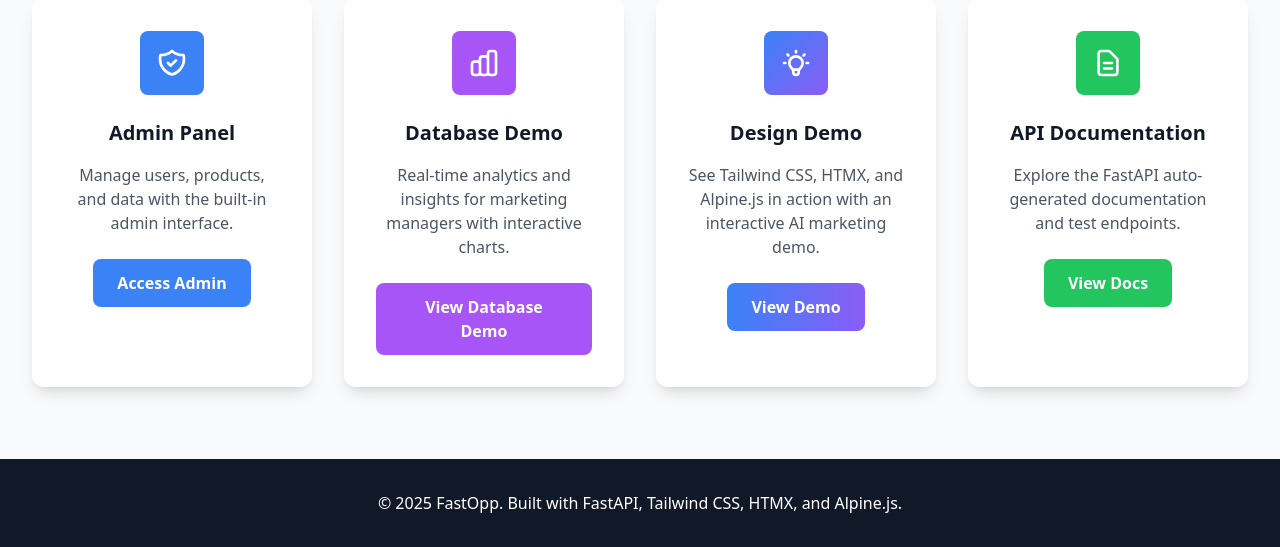
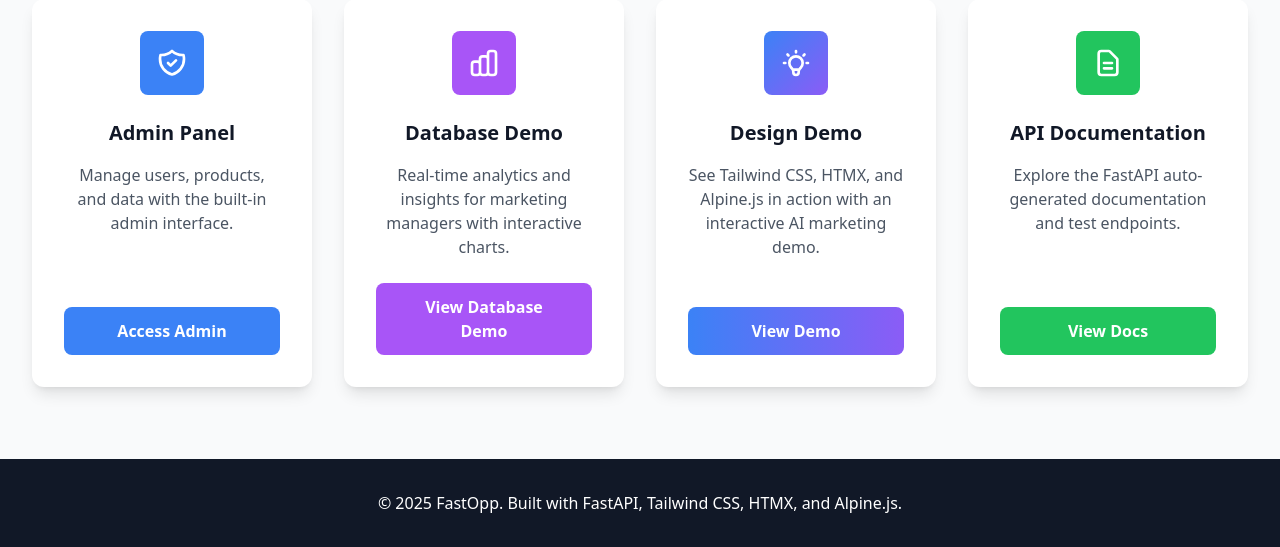
Before and after one commit to opptutor/fastopp, a FastAPI app: page / in a window 1280 px wide. Shown: the part 253-800 px from the top of the page. Run offline with FastAPI, Linux system fonts and the light colour scheme; parts of the project's set-up code (start-up, migrations or seed data) failed here and were passed over; some libraries are stand-ins or nearby versions.

Commit message:
fixed alignment of cards

```diff
--- a/templates/index.html
+++ b/templates/index.html
@@ -37,7 +37,8 @@
 
                     <div class="grid md:grid-cols-2 lg:grid-cols-4 gap-8 mt-12">
                         <!-- Admin Panel Card -->
-                        <div class="bg-white rounded-xl shadow-lg p-8 hover:shadow-xl transition-shadow">
+                        <div class="bg-white rounded-xl shadow-lg p-8 hover:shadow-xl transition-shadow flex flex-col">
+                            <div class="flex-1">
                                 <div class="w-16 h-16 bg-ai-blue rounded-lg flex items-center justify-center mb-6 mx-auto">
                                     <svg class="w-8 h-8 text-white" fill="none" stroke="currentColor" viewBox="0 0 24 24">
                                         <path stroke-linecap="round" stroke-linejoin="round" stroke-width="2" d="M9 12l2 2 4-4m5.618-4.016A11.955 11.955 0 0112 2.944a11.955 11.955 0 01-8.618 3.04A12.02 12.02 0 003 9c0 5.591 3.824 10.29 9 11.622 5.176-1.332 9-6.03 9-11.622 0-1.042-.133-2.052-.382-3.016z"></path>
@@ -47,6 +48,7 @@
                                 <p class="text-gray-600 mb-6">
                                     Manage users, products, and data with the built-in admin interface.
                                 </p>
+                            </div>
                             <a href="/admin/"
                                class="inline-block bg-ai-blue text-white px-6 py-3 rounded-lg font-semibold hover:bg-blue-700 transition-colors">
                                 Access Admin
@@ -54,7 +56,8 @@
                         </div>
 
                         <!-- Database Demo Card -->
-                        <div class="bg-white rounded-xl shadow-lg p-8 hover:shadow-xl transition-shadow">
+                        <div class="bg-white rounded-xl shadow-lg p-8 hover:shadow-xl transition-shadow flex flex-col">
+                            <div class="flex-1">
                                 <div class="w-16 h-16 bg-purple-500 rounded-lg flex items-center justify-center mb-6 mx-auto">
                                     <svg class="w-8 h-8 text-white" fill="none" stroke="currentColor" viewBox="0 0 24 24">
                                         <path stroke-linecap="round" stroke-linejoin="round" stroke-width="2" d="M9 19v-6a2 2 0 00-2-2H5a2 2 0 00-2 2v6a2 2 0 002 2h2a2 2 0 002-2zm0 0V9a2 2 0 012-2h2a2 2 0 012 2v10m-6 0a2 2 0 002 2h2a2 2 0 002-2m0 0V5a2 2 0 012-2h2a2 2 0 012 2v14a2 2 0 01-2 2h-2a2 2 0 01-2-2z"></path>
@@ -64,6 +67,7 @@
                                 <p class="text-gray-600 mb-6">
                                     Real-time analytics and insights for marketing managers with interactive charts.
                                 </p>
+                            </div>
                             <a href="/dashboard-demo"
                                class="inline-block bg-purple-500 text-white px-6 py-3 rounded-lg font-semibold hover:bg-purple-600 transition-colors">
                                 View Database Demo
@@ -71,7 +75,8 @@
                         </div>
 
                         <!-- Design Demo Card -->
-                        <div class="bg-white rounded-xl shadow-lg p-8 hover:shadow-xl transition-shadow">
+                        <div class="bg-white rounded-xl shadow-lg p-8 hover:shadow-xl transition-shadow flex flex-col">
+                            <div class="flex-1">
                                 <div class="w-16 h-16 bg-gradient-to-br from-ai-blue to-ai-purple rounded-lg flex items-center justify-center mb-6 mx-auto">
                                     <svg class="w-8 h-8 text-white" fill="none" stroke="currentColor" viewBox="0 0 24 24">
                                         <path stroke-linecap="round" stroke-linejoin="round" stroke-width="2" d="M9.663 17h4.673M12 3v1m6.364 1.636l-.707.707M21 12h-1M4 12H3m3.343-5.657l-.707-.707m2.828 9.9a5 5 0 117.072 0l-.548.547A3.374 3.374 0 0014 18.469V19a2 2 0 11-4 0v-.531c0-.895-.356-1.754-.988-2.386l-.548-.547z"></path>
@@ -81,6 +86,7 @@
                                 <p class="text-gray-600 mb-6">
                                     See Tailwind CSS, HTMX, and Alpine.js in action with an interactive AI marketing demo.
                                 </p>
+                            </div>
                             <a href="/design-demo"
                                class="inline-block bg-gradient-to-r from-ai-blue to-ai-purple text-white px-6 py-3 rounded-lg font-semibold hover:from-blue-700 hover:to-purple-700 transition-all">
                                 View Demo
@@ -88,7 +94,8 @@
                         </div>
 
                         <!-- API Docs Card -->
-                        <div class="bg-white rounded-xl shadow-lg p-8 hover:shadow-xl transition-shadow">
+                        <div class="bg-white rounded-xl shadow-lg p-8 hover:shadow-xl transition-shadow flex flex-col">
+                            <div class="flex-1">
                                 <div class="w-16 h-16 bg-green-500 rounded-lg flex items-center justify-center mb-6 mx-auto">
                                     <svg class="w-8 h-8 text-white" fill="none" stroke="currentColor" viewBox="0 0 24 24">
                                         <path stroke-linecap="round" stroke-linejoin="round" stroke-width="2" d="M9 12h6m-6 4h6m2 5H7a2 2 0 01-2-2V5a2 2 0 012-2h5.586a1 1 0 01.707.293l5.414 5.414a1 1 0 01.293.707V19a2 2 0 01-2 2z"></path>
@@ -98,6 +105,7 @@
                                 <p class="text-gray-600 mb-6">
                                     Explore the FastAPI auto-generated documentation and test endpoints.
                                 </p>
+                            </div>
                             <a href="/docs"
                                class="inline-block bg-green-500 text-white px-6 py-3 rounded-lg font-semibold hover:bg-green-600 transition-colors">
                                 View Docs
```
Lines whose indentation alone changed are shown as unchanged.
